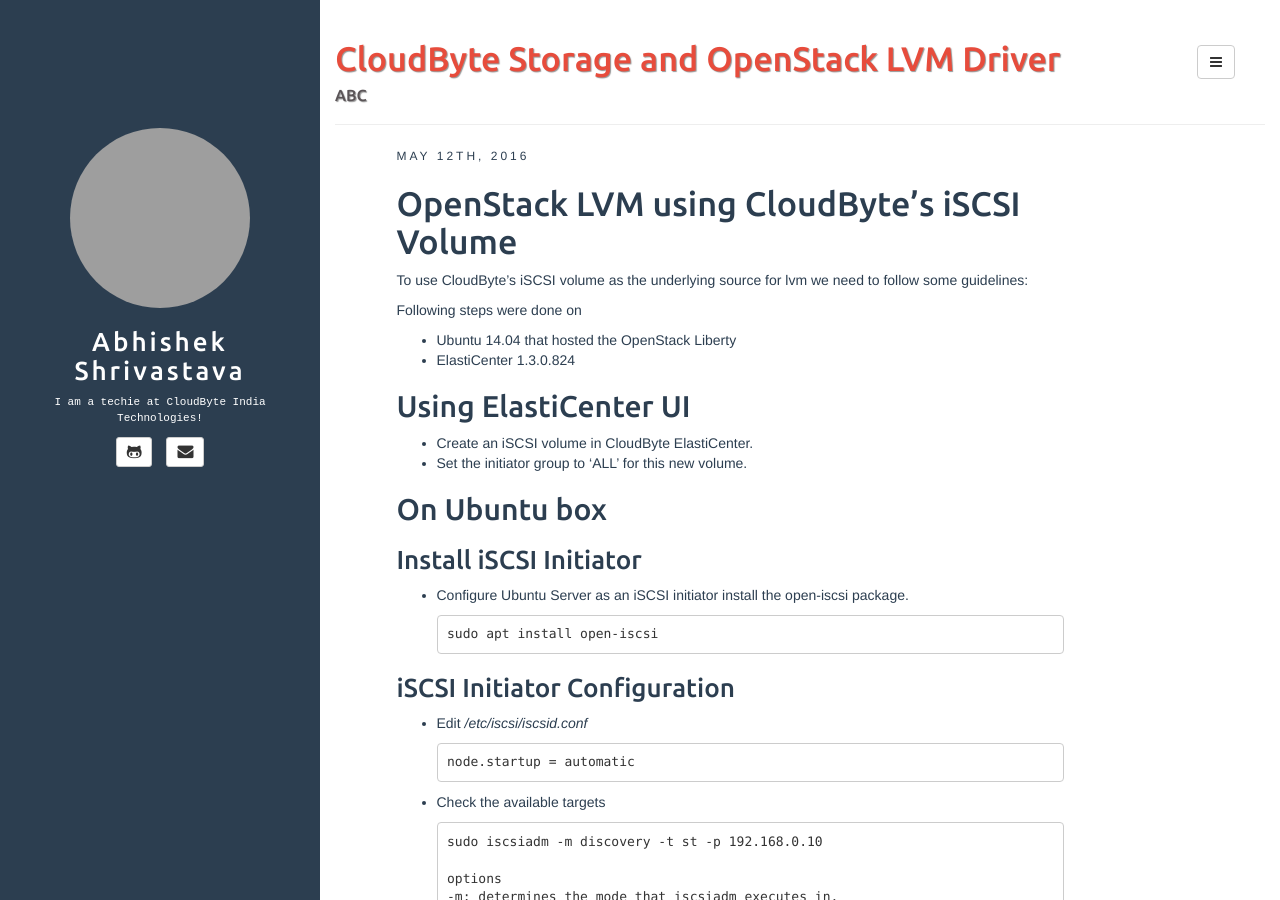
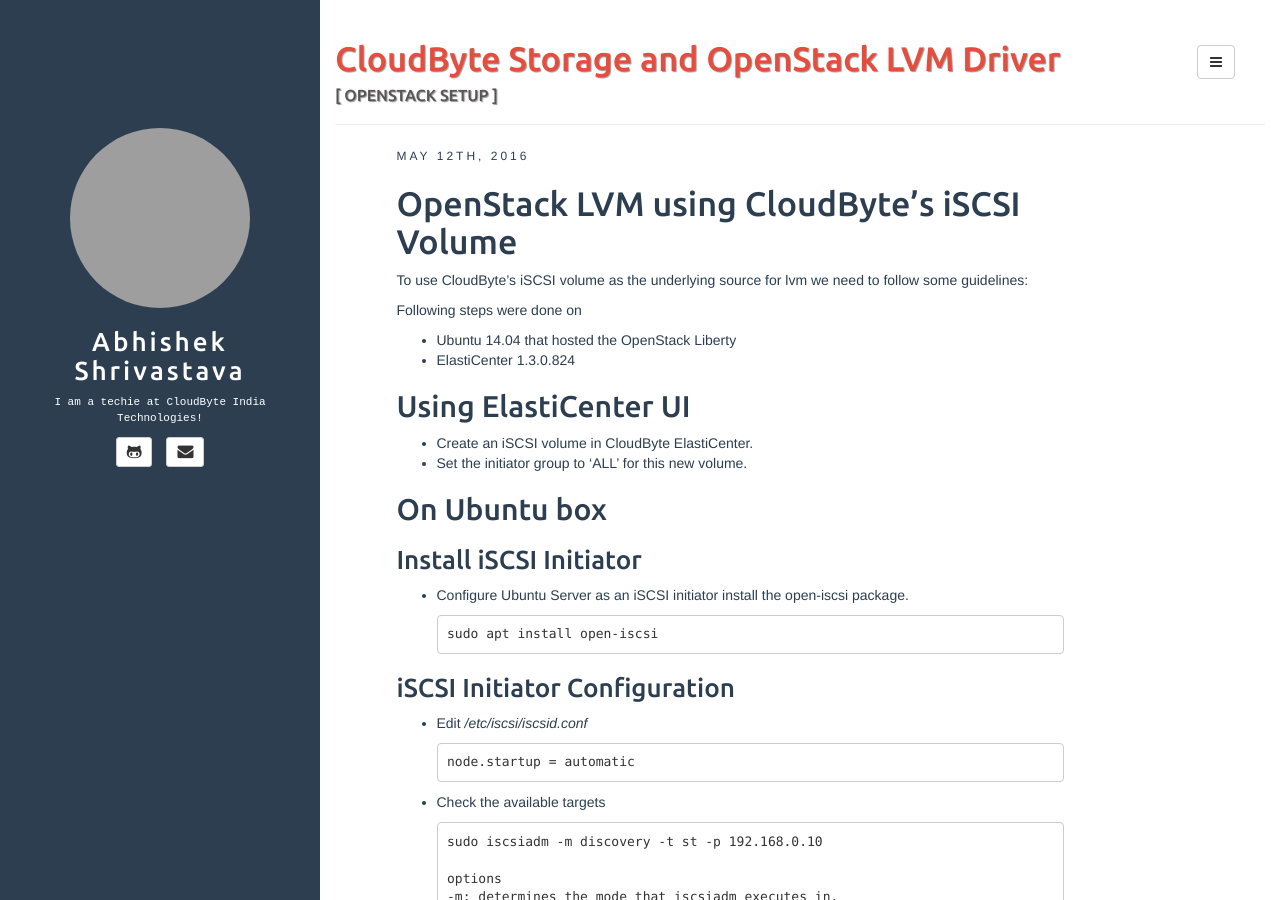
Before and after one commit to AbhiCloudbyte/magicbox, a Jekyll site: the page built from _posts/2016-05-12-CloudByte-Storage-and-OpenStack-LVM-Driver.md, in a window 1280 px wide and 900 px high. Built offline with Jekyll 4.4.1, drawn with Linux system fonts in a browser that asks for light colours; comment, search, counter and statistics services are not loaded; grey boxes are pictures that could not be loaded.

Commit message:
Update 2016-05-12-CloudByte-Storage-and-OpenStack-LVM-Driver.md

```diff
--- a/_posts/2016-05-12-CloudByte-Storage-and-OpenStack-LVM-Driver.md
+++ b/_posts/2016-05-12-CloudByte-Storage-and-OpenStack-LVM-Driver.md
@@ -1,7 +1,7 @@
 ---
 layout:     post
 title:      CloudByte Storage and OpenStack LVM Driver
-subtitle:   ABC
+subtitle:   "[ OPENSTACK SETUP ]"
 categories: [general, setup, openstack]
 tags:       [openstack, setup]
 date:       2016-05-12 15:30:00
```
